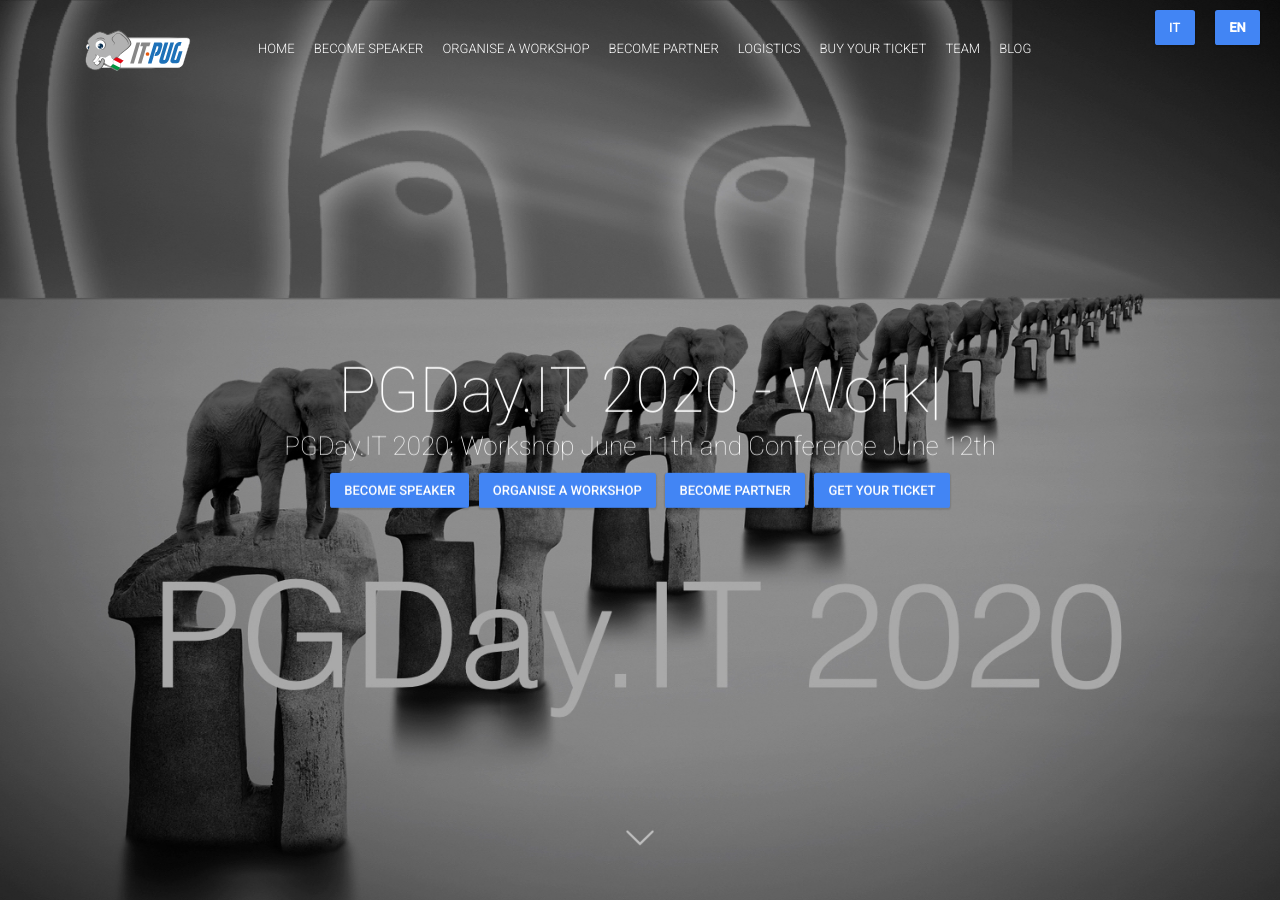
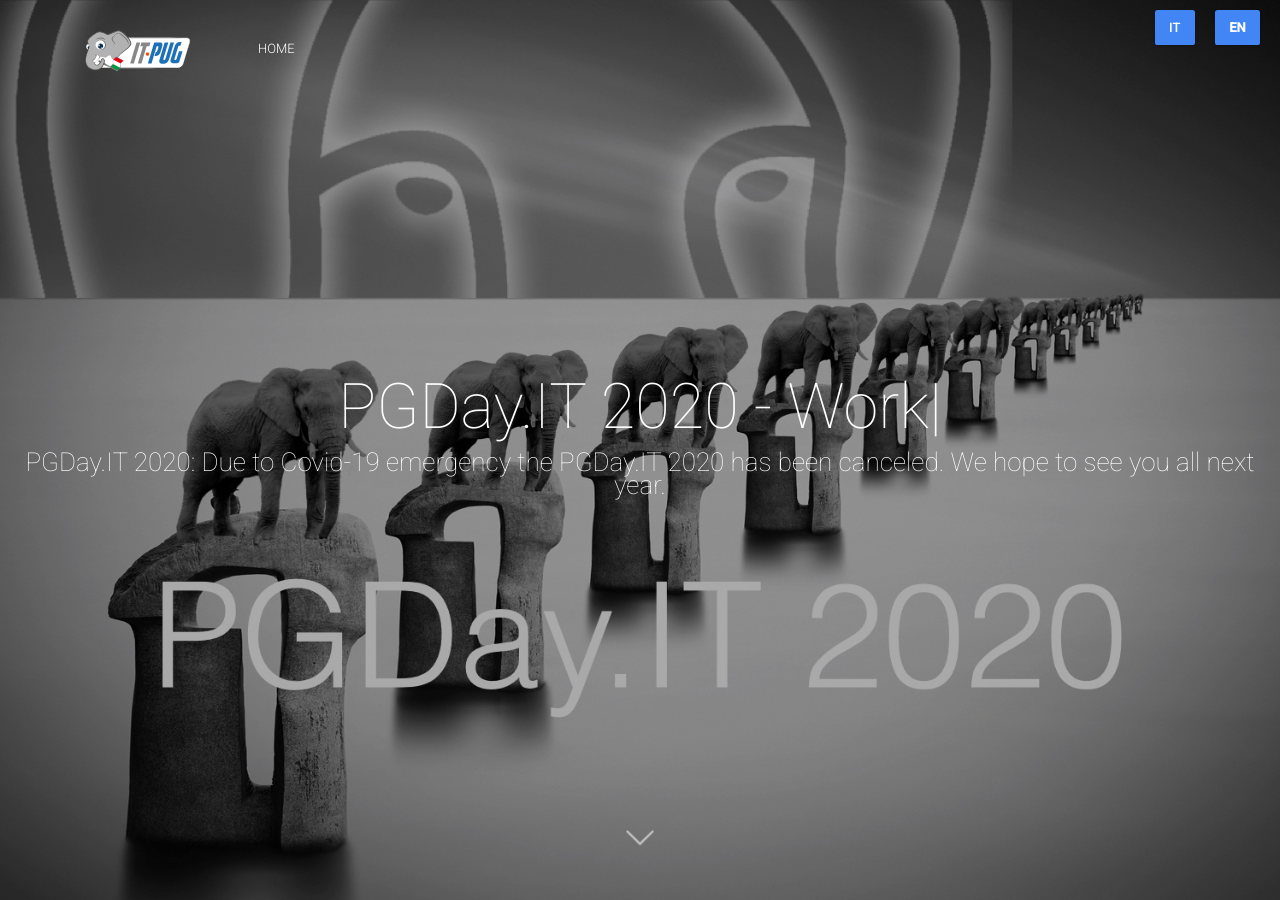
Before and after one commit to ITPUG/2020.pgday.it, a Jekyll site: the page built from index.en.html, in a window 1280 px wide and 900 px high. Built offline with Jekyll 4.4.1, drawn with Linux system fonts in a browser that asks for light colours; nearby versions of some CDN libraries; comment, search, counter and statistics services are not loaded.

Commit message:
Update _config.yml

```diff
--- a/_config.yml
+++ b/_config.yml
@@ -52,33 +52,33 @@
 
 # Documents
 #c4pUrl: "https://goo.gl/forms/0JUVQUM0YPUt7UF53"
-c4sponsorsUrl: "/assets/PartnerIT_2020.pdf"
+#c4sponsorsUrl: "/assets/PartnerIT_2020.pdf"
 
 # Navigation
 navigationLinks:
  - {permalink: "/", text: "Home"}
 # - {permalink: "/schedule/", text: "Schedule"}
 # - {permalink: "/speakers/", text: "Speaker"}
- - {link: "https://docs.google.com/forms/d/e/1FAIpQLSfruHdXMvxIuEuH0glSf1S-vUGEQt68v9Y-xBp0nxXnvEXPjA/viewform", text: "Diventa Speaker", lang: "it"}
- - {link: "https://docs.google.com/forms/d/e/1FAIpQLSfruHdXMvxIuEuH0glSf1S-vUGEQt68v9Y-xBp0nxXnvEXPjA/viewform", text: "Become Speaker", lang: "en"}
- - {link: "https://docs.google.com/forms/d/e/1FAIpQLScMatdoox9cu_Ir3a9LWlDau46zIO53FlM5rNM-O7UOmiBuNg/viewform", text: "Organizza un workshop", lang: "it"}
- - {link: "https://docs.google.com/forms/d/e/1FAIpQLScMatdoox9cu_Ir3a9LWlDau46zIO53FlM5rNM-O7UOmiBuNg/viewform", text: "Organise a workshop", lang: "en"}
+# - {link: "https://docs.google.com/forms/d/e/1FAIpQLSfruHdXMvxIuEuH0glSf1S-vUGEQt68v9Y-xBp0nxXnvEXPjA/viewform", text: "Diventa Speaker", lang: "it"}
+# - {link: "https://docs.google.com/forms/d/e/1FAIpQLSfruHdXMvxIuEuH0glSf1S-vUGEQt68v9Y-xBp0nxXnvEXPjA/viewform", text: "Become Speaker", lang: "en"}
+# - {link: "https://docs.google.com/forms/d/e/1FAIpQLScMatdoox9cu_Ir3a9LWlDau46zIO53FlM5rNM-O7UOmiBuNg/viewform", text: "Organizza un workshop", lang: "it"}
+# - {link: "https://docs.google.com/forms/d/e/1FAIpQLScMatdoox9cu_Ir3a9LWlDau46zIO53FlM5rNM-O7UOmiBuNg/viewform", text: "Organise a workshop", lang: "en"}
 # - {permalink: "/workshop/", text: "Workshop", lang: "it"}
 # - {permalink: "/workshop/", text: "Workshops", lang: "en"}
- - {link: "/assets/PartnerIT_2020.pdf", text: "Diventa Partner", lang: "it"}
- - {link: "/assets/PartnerEN_2020.pdf", text: "Become Partner", lang: "en"}
- - {permalink: "/logistics/", text: "Logistica", lang: "it"}
- - {permalink: "/logistics/", text: "Logistics", lang: "en"}
+# - {link: "/assets/PartnerIT_2020.pdf", text: "Diventa Partner", lang: "it"}
+# - {link: "/assets/PartnerEN_2020.pdf", text: "Become Partner", lang: "en"}
+# - {permalink: "/logistics/", text: "Logistica", lang: "it"}
+# - {permalink: "/logistics/", text: "Logistics", lang: "en"}
 # - {link: "https://docs.google.com/forms/d/e/1FAIpQLSfcysiZlJ2rT7LsV8kU0AG8DvxD1M2WAhAjjcR1E2rhNfHI3A/viewform", text: "PG_shuttle", lang: "it"}
 # - {link: "https://docs.google.com/forms/d/e/1FAIpQLSfcysiZlJ2rT7LsV8kU0AG8DvxD1M2WAhAjjcR1E2rhNfHI3A/viewform", text: "PG_shuttle", lang: "en"}
- - {link: "https://pgdayit2020.eventbrite.it", text: "Acquista il tuo biglietto", lang: "it"}
- - {link: "https://pgdayit2020.eventbrite.it", text: "Buy your ticket", lang: "en"}
+# - {link: "https://pgdayit2020.eventbrite.it", text: "Acquista il tuo biglietto", lang: "it"}
+# - {link: "https://pgdayit2020.eventbrite.it", text: "Buy your ticket", lang: "en"}
 # - {permalink: "/pgbeer/", text: "PG_beer", lang: "it"}
 # - {permalink: "/pgbeer/", text: "PG_beer", lang: "en"}
 # - {permalink: "/staff/", text: "Staff", lang: "it"}
 # - {permalink: "/staff/", text: "Staff", lang: "en"}
- - {permalink: "/team/", text: "Team"}
- - {permalink: "/blog/", text: "Blog"}
+# - {permalink: "/team/", text: "Team"}
+# - {permalink: "/blog/", text: "Blog"}
 bottomNavigationLinks:
 # - {link: "https://docs.google.com/forms/d/e/1FAIpQLSfruHdXMvxIuEuH0glSf1S-vUGEQt68v9Y-xBp0nxXnvEXPjA/viewform", text: "Diventa Speaker", lang: "it"}
 # - {link: "https://docs.google.com/forms/d/e/1FAIpQLSfruHdXMvxIuEuH0glSf1S-vUGEQt68v9Y-xBp0nxXnvEXPjA/viewform", text: "Become Speaker", lang: "en"}
@@ -96,25 +96,25 @@
   it: "PGDay.IT 2020 - <typeout> "
   en: "PGDay.IT 2020 - <typeout> "
 eventDate:
-  it: "PGDay.IT 2020: Workshop 11 giugno e Conferenza 12 giugno"
-  en: "PGDay.IT 2020: Workshop June 11th and Conference June 12th"
+  it: "PGDay.IT 2020: A causa emergenza Covid-19 il PGDay.IT 2020 è stato annullato. Speriamo di vedervi tutti il prossimo anno."
+  en: "PGDay.IT 2020: Due to Covid-19 emergency the PGDay.IT 2020 has been canceled. We hope to see you all next year."
 typeoutTextValues:
-  it: '"Conferenza 12 giugno", "Workshop 11 giugno", "PG_beer 11 giugno", "Bergamo, Italy"'
-  en: '"Conference June 12th", "Workshop June 11th", "PG_beer June 11th", "Bergamo, Italy"'
+  it: '"Conferenza: Annulla", "Workshop: Annullato", "PG_beer: Annullata", "Italy"'
+  en: '"Conference: Canceled", "Workshop: Canceled", "PG_beer: Canceled", "Italy"'
 typeoutFallback:
-  it: "Bergamo, 11 e 12 giugno 2020"
-  en: "Bergamo, June 11th and 12th, 2020"
+  it: "Italy"
+  en: "Italy"
 heroButtons:
- - {link: "https://docs.google.com/forms/d/e/1FAIpQLSfruHdXMvxIuEuH0glSf1S-vUGEQt68v9Y-xBp0nxXnvEXPjA/viewform", text: "Diventa Speaker", lang: "it"}
- - {link: "https://docs.google.com/forms/d/e/1FAIpQLSfruHdXMvxIuEuH0glSf1S-vUGEQt68v9Y-xBp0nxXnvEXPjA/viewform", text: "Become Speaker", lang: "en"}
- - {link: "https://docs.google.com/forms/d/e/1FAIpQLScMatdoox9cu_Ir3a9LWlDau46zIO53FlM5rNM-O7UOmiBuNg/viewform", text: "Organizza un workshop", lang: "it"}
- - {link: "https://docs.google.com/forms/d/e/1FAIpQLScMatdoox9cu_Ir3a9LWlDau46zIO53FlM5rNM-O7UOmiBuNg/viewform", text: "Organise a workshop", lang: "en"}
+# - {link: "https://docs.google.com/forms/d/e/1FAIpQLSfruHdXMvxIuEuH0glSf1S-vUGEQt68v9Y-xBp0nxXnvEXPjA/viewform", text: "Diventa Speaker", lang: "it"}
+# - {link: "https://docs.google.com/forms/d/e/1FAIpQLSfruHdXMvxIuEuH0glSf1S-vUGEQt68v9Y-xBp0nxXnvEXPjA/viewform", text: "Become Speaker", lang: "en"}
+# - {link: "https://docs.google.com/forms/d/e/1FAIpQLScMatdoox9cu_Ir3a9LWlDau46zIO53FlM5rNM-O7UOmiBuNg/viewform", text: "Organizza un workshop", lang: "it"}
+# - {link: "https://docs.google.com/forms/d/e/1FAIpQLScMatdoox9cu_Ir3a9LWlDau46zIO53FlM5rNM-O7UOmiBuNg/viewform", text: "Organise a workshop", lang: "en"}
 # - {link: "https://docs.google.com/forms/d/e/1FAIpQLSfcysiZlJ2rT7LsV8kU0AG8DvxD1M2WAhAjjcR1E2rhNfHI3A/viewform", text: "PG_shuttle", lang: "it"}
 # - {link: "https://docs.google.com/forms/d/e/1FAIpQLSfcysiZlJ2rT7LsV8kU0AG8DvxD1M2WAhAjjcR1E2rhNfHI3A/viewform", text: "PG_shuttle", lang: "en"}
- - {link: "/assets/PartnerIT_2020.pdf", text: "Diventa Partner", lang: "it"}
- - {link: "/assets/PartnerEN_2020.pdf", text: "Become Partner", lang: "en"}
- - {link: "https://pgdayit2020.eventbrite.it", text: "Acquista il tuo biglietto", lang: "it"}
- - {link: "https://pgdayit2020.eventbrite.it", text: "Get your ticket", lang: "en"}
+# - {link: "/assets/PartnerIT_2020.pdf", text: "Diventa Partner", lang: "it"}
+# - {link: "/assets/PartnerEN_2020.pdf", text: "Become Partner", lang: "en"}
+# - {link: "https://pgdayit2020.eventbrite.it", text: "Acquista il tuo biglietto", lang: "it"}
+# - {link: "https://pgdayit2020.eventbrite.it", text: "Get your ticket", lang: "en"}
 
 # About Block
 aboutTitle:
@@ -142,9 +142,9 @@
  - {lang: "en", count: "28", specialCharacter: "", info: "track", detail: "and social events"}
 
 # Latest News Block
-latestNewsTitle:
-  it: "Notizie dell'ultima ora"
-  en: "Latest News"
+#latestNewsTitle:
+#  it: "Notizie dell'ultima ora"
+#  en: "Latest News"
 
 # Rockstar Speakers Block
 rockstarSpeakersImage: "rockstar-speakers.jpg"
```
